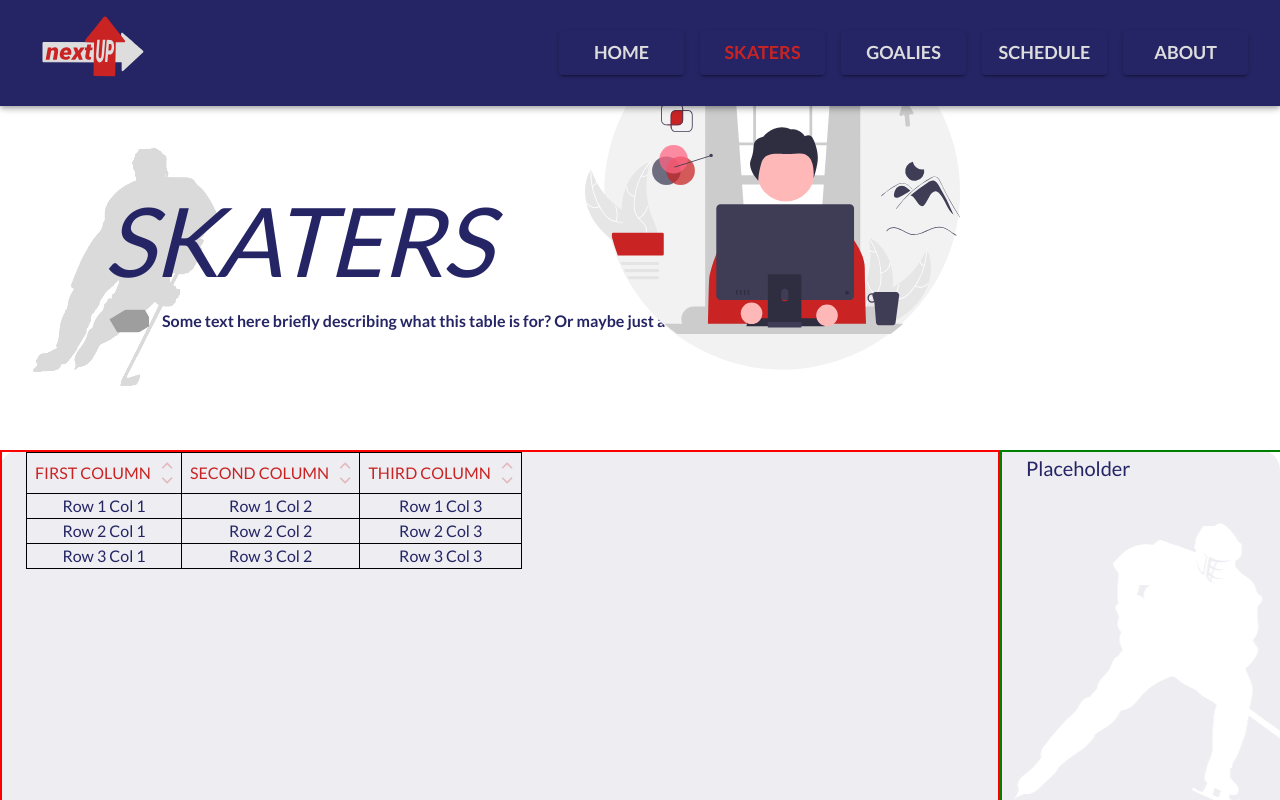
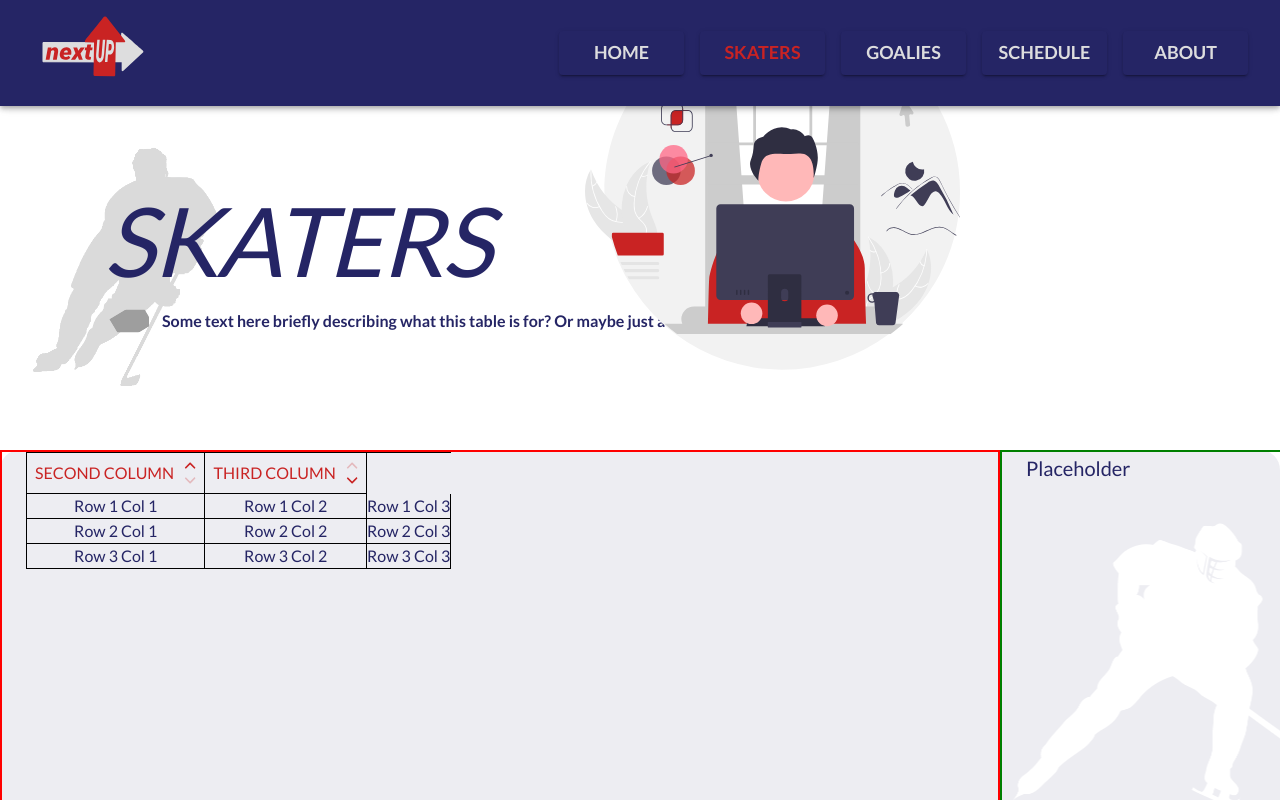
Before and after one commit to apreynolds1989/nextUP, a React (Create React App) app: page /nextUP/skaters in a window 1280 px wide. Shown: the top 800 px of the page. Built offline with nearby package versions, Linux system fonts and the light colour scheme; grey boxes are pictures that could not be loaded.

Commit message:
Added ability to dynamically hide headers

```diff
--- a/src/components/customComponents/DoubleSortTable.jsx
+++ b/src/components/customComponents/DoubleSortTable.jsx
@@ -4,7 +4,6 @@ import { faAngleDown, faAngleUp } from '@fortawesome/free-solid-svg-icons';
 import { Box, Button, Typography } from '@mui/material';
 
 export const DoubleSortTable = ({
-    data,
     columnConfig,
     rowConfig,
     borderColor = 'black',
@@ -16,7 +15,6 @@ export const DoubleSortTable = ({
         <Box
             sx={{
                 display: 'table',
-                // flexDirection: 'column',
                 borderTop: `1px solid ${borderColor}`,
                 borderLeft: `1px solid ${borderColor}`,
             }}
@@ -64,6 +62,7 @@ const DoubleSortTableHeader = ({
 const ColumnHeaderText = ({
     columnName,
     initialSort = 'none',
+    columnDisplay = 'table-cell',
     borderColor,
     headerTextColor,
     headerArrowColor,
@@ -82,7 +81,7 @@ const ColumnHeaderText = ({
     return (
         <Box
             sx={{
-                display: 'table-cell',
+                display: columnDisplay,
                 borderRight: `1px solid ${borderColor}`,
                 borderBottom: `1px solid ${borderColor}`,
             }}
--- a/src/pages/Skaters.jsx
+++ b/src/pages/Skaters.jsx
@@ -11,9 +11,9 @@ import { Typography } from '@mui/material';
 import { DoubleSortTable } from '../components/customComponents/DoubleSortTable';
 
 const headerColumns = [
-    { columnName: 'First Column' },
-    { columnName: 'Second Column' },
-    { columnName: 'Third Column' },
+    { columnName: 'First Column', initialSort: 'none', columnDisplay: 'none' },
+    { columnName: 'Second Column', initialSort: 'asc' },
+    { columnName: 'Third Column', initialSort: 'desc' },
 ];
 
 const rowData = [
```
